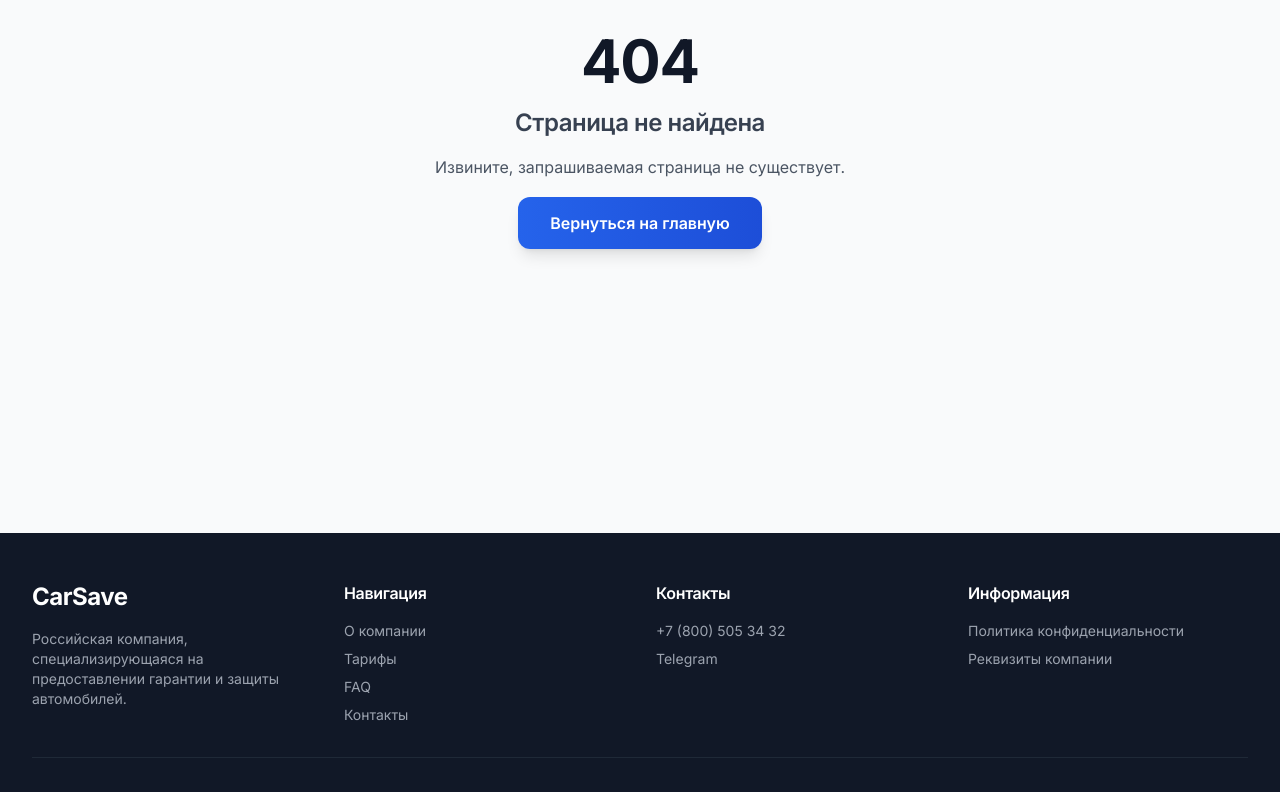
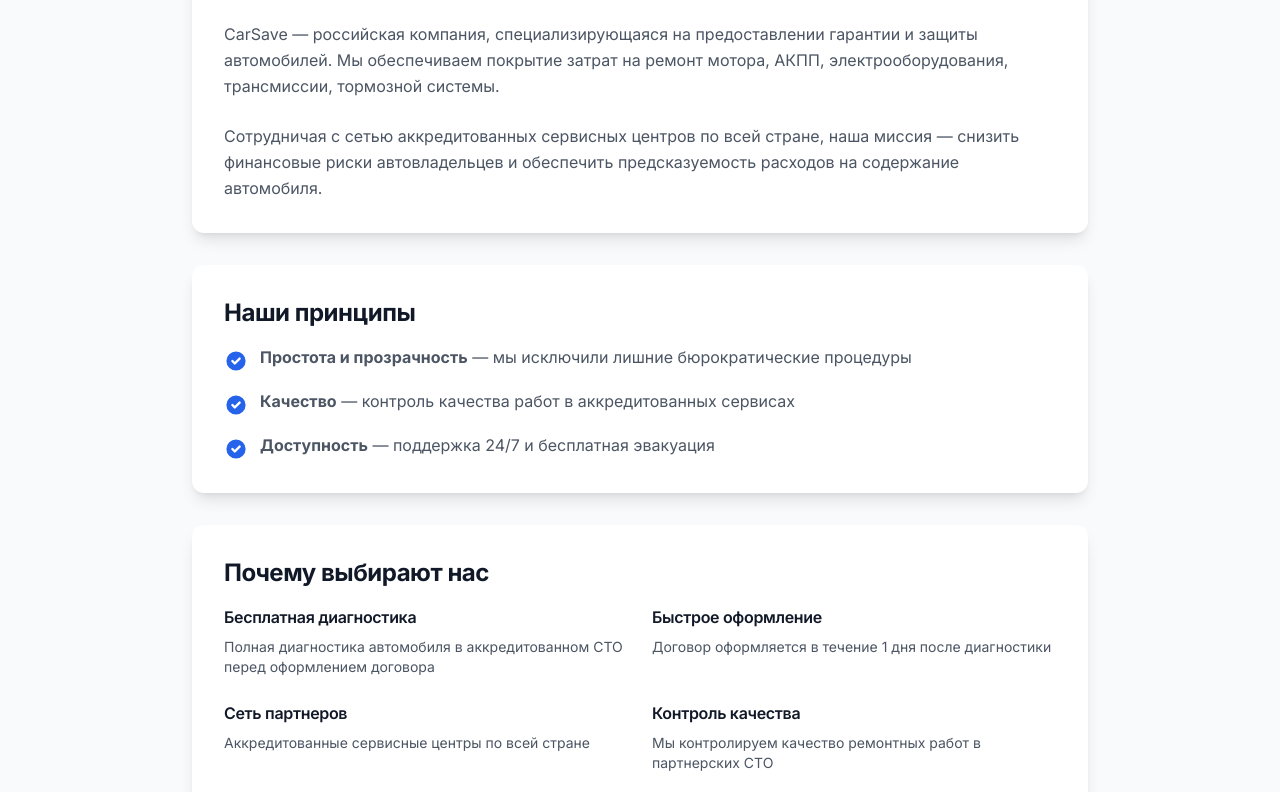
Before and after one commit to mirtitov/CarSave, a Next.js app: page /about in a window 1280 px wide. Before the commit this address had no page. Shown: the part 267-1059 px from the top of the page. Built offline with nearby package versions, Linux system fonts and the light colour scheme.

Commit message:
feat: add additional pages
- Add tariffs page with calculator
- Add FAQ page
- Add contacts page
- Add about page with company details
- Implement consistent page layouts

```diff
--- /dev/null
+++ b/app/about/page.tsx
@@ -0,0 +1,81 @@
+export default function AboutPage() {
+  return (
+    <div className="pt-32 pb-20 bg-gray-50 min-h-screen">
+      <div className="section-container">
+        <div className="max-w-4xl mx-auto">
+          <h1 className="text-4xl md:text-5xl font-bold text-gray-900 mb-8 text-center">
+            О компании CarSave
+          </h1>
+
+          <div className="bg-white rounded-xl p-8 shadow-lg mb-8">
+            <h2 className="text-2xl font-bold mb-4">Наша миссия</h2>
+            <p className="text-gray-600 leading-relaxed mb-6">
+              CarSave — российская компания, специализирующаяся на предоставлении гарантии
+              и защиты автомобилей. Мы обеспечиваем покрытие затрат на ремонт мотора, АКПП,
+              электрооборудования, трансмиссии, тормозной системы.
+            </p>
+            <p className="text-gray-600 leading-relaxed">
+              Сотрудничая с сетью аккредитованных сервисных центров по всей стране, наша
+              миссия — снизить финансовые риски автовладельцев и обеспечить предсказуемость
+              расходов на содержание автомобиля.
+            </p>
+          </div>
+
+          <div className="bg-white rounded-xl p-8 shadow-lg mb-8">
+            <h2 className="text-2xl font-bold mb-4">Наши принципы</h2>
+            <ul className="space-y-4 text-gray-600">
+              <li className="flex items-start">
+                <svg className="w-6 h-6 text-primary-600 mr-3 mt-1 flex-shrink-0" fill="currentColor" viewBox="0 0 20 20">
+                  <path fillRule="evenodd" d="M10 18a8 8 0 100-16 8 8 0 000 16zm3.707-9.293a1 1 0 00-1.414-1.414L9 10.586 7.707 9.293a1 1 0 00-1.414 1.414l2 2a1 1 0 001.414 0l4-4z" clipRule="evenodd" />
+                </svg>
+                <span><strong>Простота и прозрачность</strong> — мы исключили лишние бюрократические процедуры</span>
+              </li>
+              <li className="flex items-start">
+                <svg className="w-6 h-6 text-primary-600 mr-3 mt-1 flex-shrink-0" fill="currentColor" viewBox="0 0 20 20">
+                  <path fillRule="evenodd" d="M10 18a8 8 0 100-16 8 8 0 000 16zm3.707-9.293a1 1 0 00-1.414-1.414L9 10.586 7.707 9.293a1 1 0 00-1.414 1.414l2 2a1 1 0 001.414 0l4-4z" clipRule="evenodd" />
+                </svg>
+                <span><strong>Качество</strong> — контроль качества работ в аккредитованных сервисах</span>
+              </li>
+              <li className="flex items-start">
+                <svg className="w-6 h-6 text-primary-600 mr-3 mt-1 flex-shrink-0" fill="currentColor" viewBox="0 0 20 20">
+                  <path fillRule="evenodd" d="M10 18a8 8 0 100-16 8 8 0 000 16zm3.707-9.293a1 1 0 00-1.414-1.414L9 10.586 7.707 9.293a1 1 0 00-1.414 1.414l2 2a1 1 0 001.414 0l4-4z" clipRule="evenodd" />
+                </svg>
+                <span><strong>Доступность</strong> — поддержка 24/7 и бесплатная эвакуация</span>
+              </li>
+            </ul>
+          </div>
+
+          <div className="bg-white rounded-xl p-8 shadow-lg">
+            <h2 className="text-2xl font-bold mb-4">Почему выбирают нас</h2>
+            <div className="grid md:grid-cols-2 gap-6">
+              <div>
+                <h3 className="font-semibold mb-2">Бесплатная диагностика</h3>
+                <p className="text-gray-600 text-sm">
+                  Полная диагностика автомобиля в аккредитованном СТО перед оформлением договора
+                </p>
+              </div>
+              <div>
+                <h3 className="font-semibold mb-2">Быстрое оформление</h3>
+                <p className="text-gray-600 text-sm">
+                  Договор оформляется в течение 1 дня после диагностики
+                </p>
+              </div>
+              <div>
+                <h3 className="font-semibold mb-2">Сеть партнеров</h3>
+                <p className="text-gray-600 text-sm">
+                  Аккредитованные сервисные центры по всей стране
+                </p>
+              </div>
+              <div>
+                <h3 className="font-semibold mb-2">Контроль качества</h3>
+                <p className="text-gray-600 text-sm">
+                  Мы контролируем качество ремонтных работ в партнерских СТО
+                </p>
+              </div>
+            </div>
+          </div>
+        </div>
+      </div>
+    </div>
+  )
+}
--- /dev/null
+++ b/app/contacts/page.tsx
@@ -0,0 +1,56 @@
+export default function ContactsPage() {
+  return (
+    <div className="pt-32 pb-20 bg-gray-50 min-h-screen">
+      <div className="section-container">
+        <div className="text-center mb-12">
+          <h1 className="text-4xl md:text-5xl font-bold text-gray-900 mb-6">
+            Контакты
+          </h1>
+        </div>
+
+        <div className="max-w-4xl mx-auto grid md:grid-cols-2 gap-8">
+          <div className="bg-white rounded-xl p-8 shadow-lg">
+            <h2 className="text-2xl font-bold mb-6">Свяжитесь с нами</h2>
+            <div className="space-y-4">
+              <div>
+                <h3 className="font-semibold mb-2">Телефон</h3>
+                <a
+                  href="tel:+78005053432"
+                  className="text-primary-600 hover:text-primary-700 text-lg"
+                >
+                  +7 (800) 505 34 32
+                </a>
+              </div>
+              <div>
+                <h3 className="font-semibold mb-2">Telegram</h3>
+                <a
+                  href="https://t.me/carsave"
+                  target="_blank"
+                  rel="noopener noreferrer"
+                  className="text-primary-600 hover:text-primary-700"
+                >
+                  Написать в Telegram
+                </a>
+              </div>
+            </div>
+          </div>
+
+          <div className="bg-white rounded-xl p-8 shadow-lg">
+            <h2 className="text-2xl font-bold mb-6">Оставить заявку</h2>
+            <p className="text-gray-600 mb-6">
+              Заполните форму, и мы свяжемся с вами в ближайшее время
+            </p>
+            <button className="btn-primary w-full">Оставить заявку</button>
+          </div>
+        </div>
+
+        <div className="mt-12 bg-white rounded-xl p-8 shadow-lg">
+          <h2 className="text-2xl font-bold mb-6">Наши офисы</h2>
+          <div className="h-96 bg-gray-100 rounded-lg flex items-center justify-center">
+            <p className="text-gray-500">Карта будет здесь</p>
+          </div>
+        </div>
+      </div>
+    </div>
+  )
+}
--- /dev/null
+++ b/app/faq/page.tsx
@@ -0,0 +1,9 @@
+import FAQ from '@/components/sections/FAQ'
+
+export default function FAQPage() {
+  return (
+    <div className="pt-32 pb-20 bg-gray-50 min-h-screen">
+      <FAQ />
+    </div>
+  )
+}
--- /dev/null
+++ b/app/tariffs/page.tsx
@@ -0,0 +1,20 @@
+import Calculator from '@/components/Calculator'
+
+export default function TariffsPage() {
+  return (
+    <div className="pt-32 pb-20 bg-gray-50 min-h-screen">
+      <div className="section-container">
+        <div className="text-center mb-12">
+          <h1 className="text-4xl md:text-5xl font-bold text-gray-900 mb-6">
+            Тарифные программы CarSave
+          </h1>
+          <p className="text-xl text-gray-600 max-w-3xl mx-auto">
+            Выберите подходящий тариф или рассчитайте стоимость индивидуально
+          </p>
+        </div>
+
+        <Calculator />
+      </div>
+    </div>
+  )
+}
```
